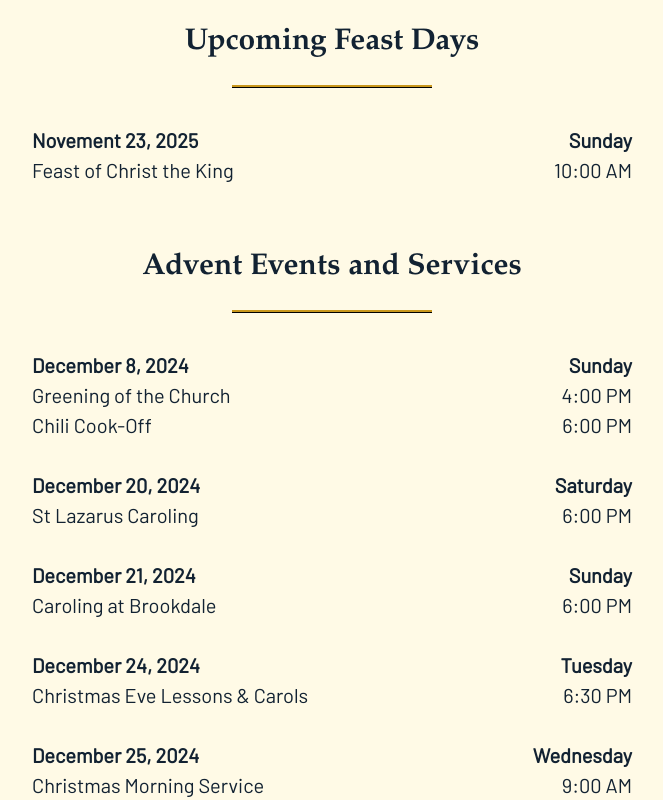
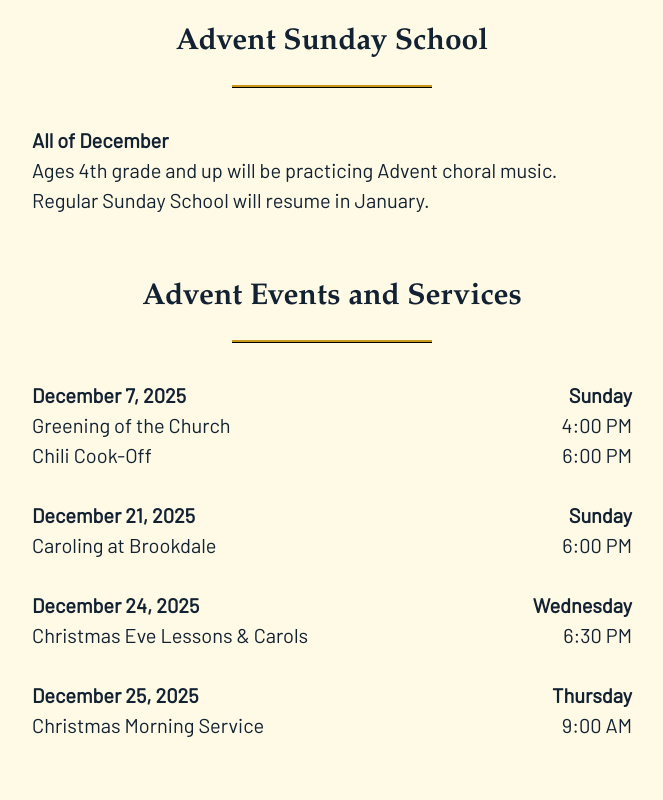
Before and after one commit to jonmcgill/ckrec, a Next.js app: page / in a window 1280 px wide. Shown: the part 640-1440 px from the top of the page, without its empty margins (308-971 px from the left). Built offline with nearby package versions, Linux system fonts and the light colour scheme; a web font is replaced by a local one.

Commit message:
update advent events

```diff
--- a/app/_info.ts
+++ b/app/_info.ts
@@ -45,7 +45,7 @@ const events  = {
   },
   AdventGreening: {
     day: 'Sunday',
-    date: 'December 8, 2024',
+    date: 'December 7, 2025',
     events: [
       ['Greening of the Church', '4:00 PM'],
       ['Chili Cook-Off', '6:00 PM'],
@@ -53,7 +53,7 @@ const events  = {
   } as EventItem,
   AdventCaroling: {
     day: 'Sunday',
-    date: 'December 21, 2024',
+    date: 'December 21, 2025',
     events: [
       ['Caroling at Brookdale', '6:00 PM'],
     ]
@@ -66,15 +66,15 @@ const events  = {
     ]
   } as EventItem,
   AdventLessonsAndCarols: {
-    day: 'Tuesday',
-    date: 'December 24, 2024',
+    day: 'Wednesday',
+    date: 'December 24, 2025',
     events: [
       ['Christmas Eve Lessons & Carols', '6:30 PM']
     ]
   } as EventItem,
   ChristmasMorning: {
-    day: 'Wednesday',
-    date: 'December 25, 2024',
+    day: 'Thursday',
+    date: 'December 25, 2025',
     events: [
       ['Christmas Morning Service', '9:00 AM']
     ]
@@ -171,12 +171,26 @@ const feastDays: EventBlock = {
   ]
 }
 
+const specialNote: EventBlock = {
+  title: 'Advent Sunday School',
+  show: true,
+  items: [
+    {
+      day: 'All of December',
+      events: [
+        ['Ages 4th grade and up will be practicing Advent choral music.', ''],
+        ['Regular Sunday School will resume in January.', ''],
+      ]
+    }
+  ]
+}
+
 const adventEvents: EventBlock = {
   title: 'Advent Events and Services',
   show: calendar.season.name === 'Advent',
   items: [
     events.AdventGreening,
-    events.AdventCaroling2,
+    // events.AdventCaroling2,
     events.AdventCaroling,
     events.AdventLessonsAndCarols,
     events.ChristmasMorning,
@@ -224,7 +238,8 @@ export const info = {
   },
   ...calendar,
   events: [
-    feastDays,
+    // feastDays,
+    specialNote,
     adventEvents,
     christmasEvents,
     lentEvents,
```
